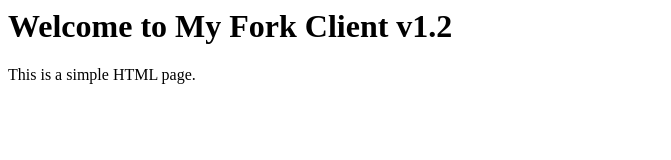
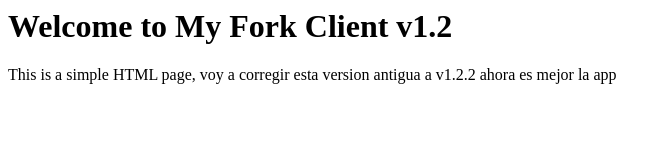
Before and after one commit to Pachix-Dev/practice-gitlab-flow, a plain HTML site: page index.html in a window 1280 px wide. Shown: the whole page, without its empty margins (0-671 px from the left). Drawn offline with Linux system fonts and the light colour scheme.

Commit message:
Update content in index.html to reflect improvements in version v1.2.2

```diff
--- a/index.html
+++ b/index.html
@@ -4,6 +4,6 @@
 </head>
 <body>
     <h1>Welcome to My Fork Client v1.2</h1>
-    <p>This is a simple HTML page.</p>
+    <p>This is a simple HTML page, voy a corregir esta version antigua a v1.2.2 ahora es mejor la app</p>
 </body>
 </html>
```
